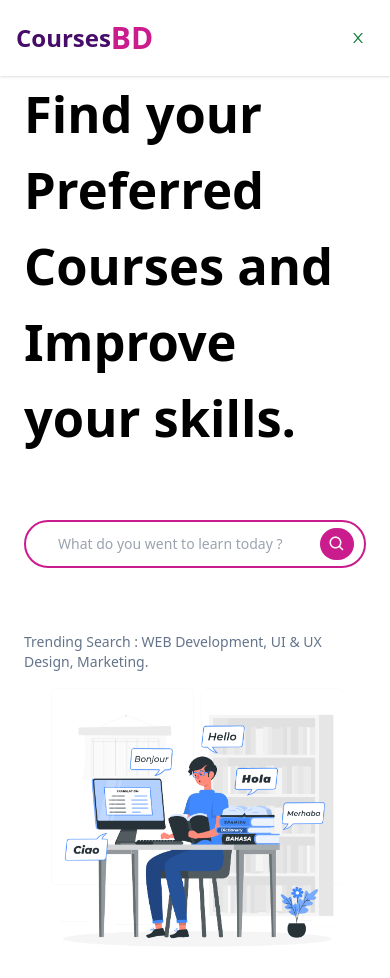
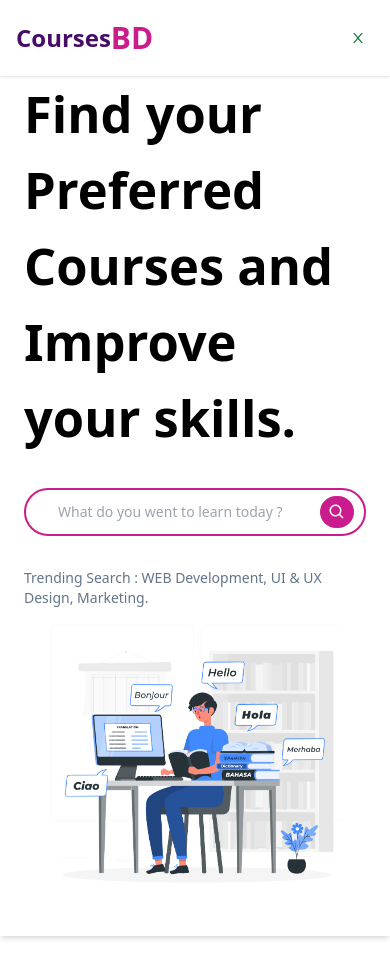
Before and after one commit to anishazahan/BD-Courses, a React (Create React App) app: page / in a window 390 px wide. Shown: the top 978 px of the page. Built offline with nearby package versions, Linux system fonts and the light colour scheme.

Commit message:
hero section styling

```diff
--- a/src/components/Home/HeroSection.js
+++ b/src/components/Home/HeroSection.js
@@ -4,14 +4,14 @@ import heroImg from "../../img/hero.png"
 
 const HeroSection = () => {
   return (
-    <>
-
-    <div className="max-w-7xl mx-auto px-6 lg:pl-5">
+    <section>
+        <div className='border-b-1 border-mutant mb-20 shadow-md'>
+    <div className="max-w-7xl mx-auto px-6 lg:pl-5 pb-6">
         <div className="flex flex-col lg:flex-row items-center">
             <div className="hero-content">
-                <h2 className='text-[6vh] font-bold mb-[4rem]'>Find your Preferred Courses
+                <h2 className='text-[6vh] font-bold mb-[2rem] lg:mb-[4rem]'>Find your Preferred Courses
                 and Improve your skills. </h2>
-                <div className="search-box mb-[4rem]">
+                <div className="search-box mb-[2rem] lg:mb-[3rem]">
                 <div class="max-w-2xl mx-auto">
                     <form>
                     <div class="relative">
@@ -32,7 +32,8 @@ const HeroSection = () => {
     </div>
 
 
-    </>
+    </div>
+    </section>
   )
 }
 
```
